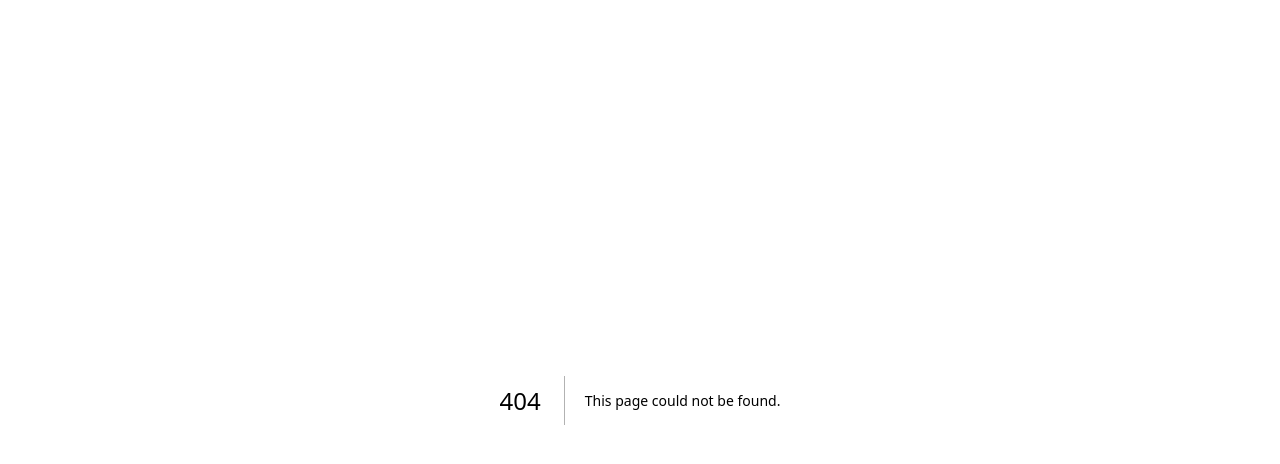
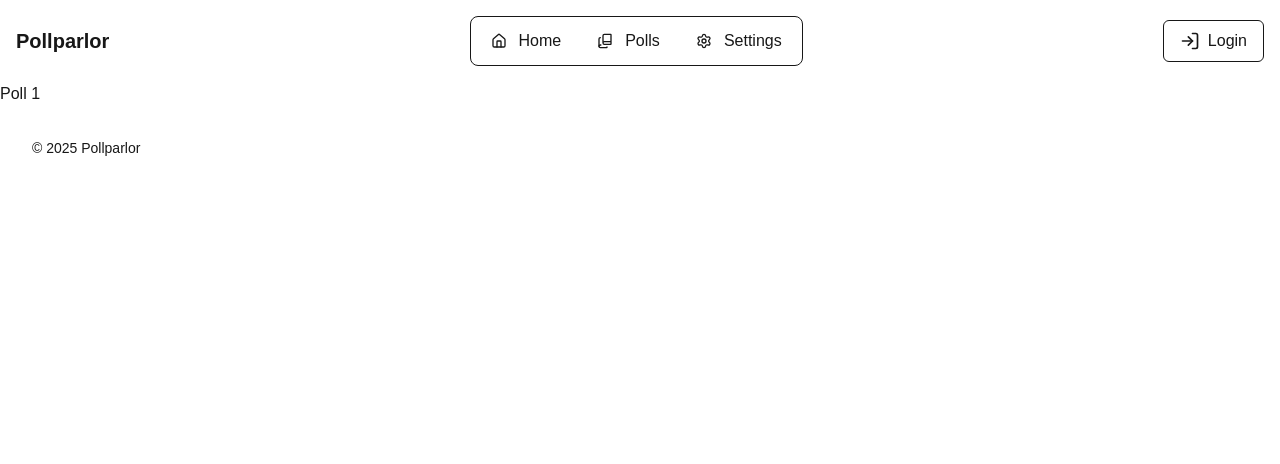
Before and after one commit to t-oma/pollparlor, a Next.js app: page /polls/1 in a window 1280 px wide. Before the commit this address had no page. Shown: the top 464 px of the page. Built offline with nearby package versions, Linux system fonts and the light colour scheme.

Commit message:
poll page

```diff
--- /dev/null
+++ b/src/app/(common-ui)/polls/[uuid]/page.tsx
@@ -0,0 +1,9 @@
+export default async function PollPage({
+    params,
+}: {
+    params: Promise<{ uuid: string }>;
+}) {
+    const { uuid } = await params;
+
+    return <div>Poll {uuid}</div>;
+}
```
